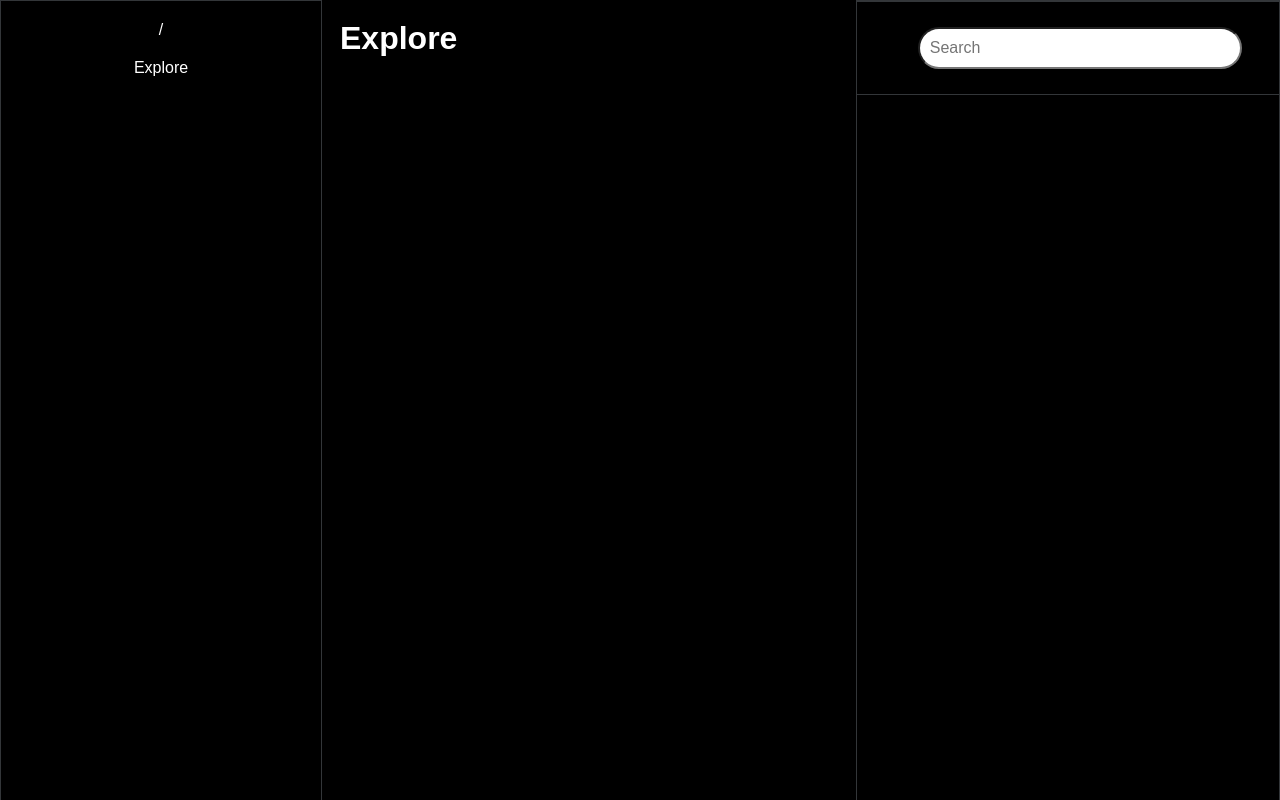
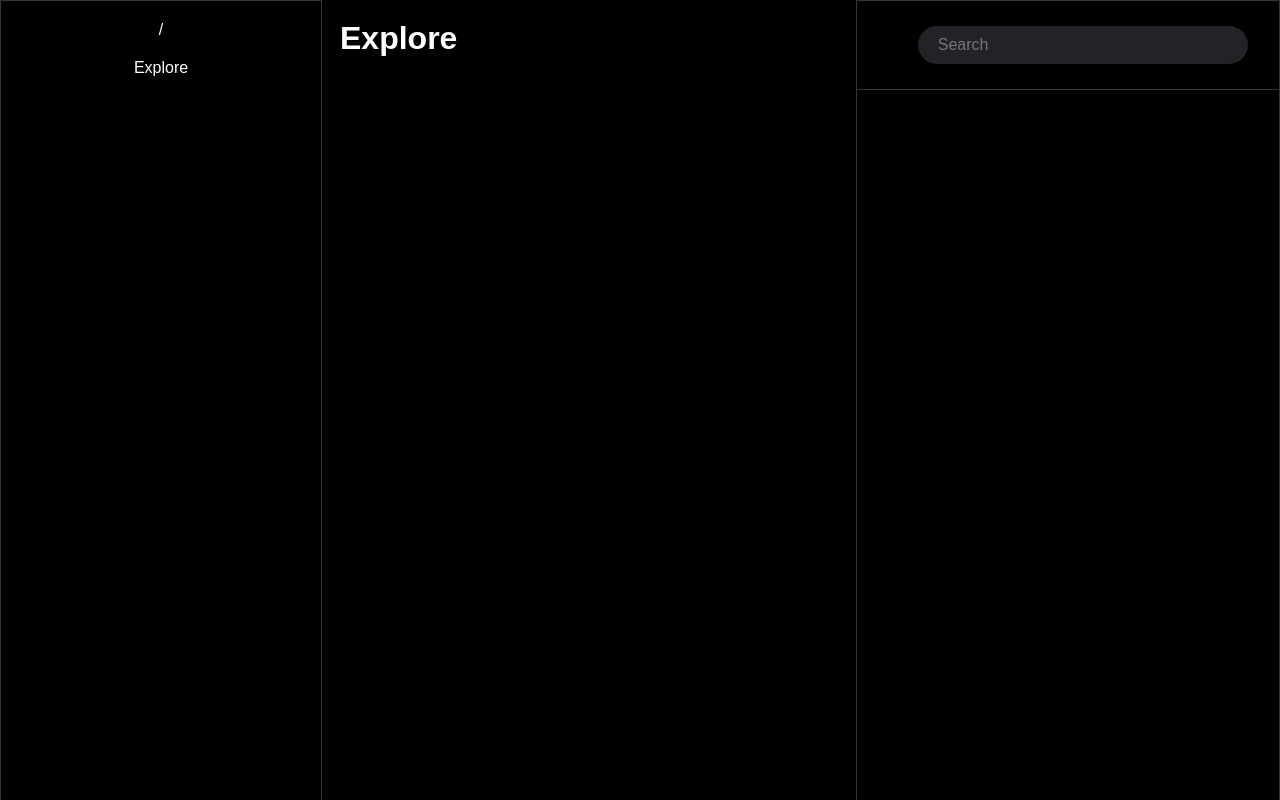
Before and after one commit to maxhayes17/TwitterClone, a React (Create React App) app in the folder frontend/: page /explore in a window 1280 px wide. Built offline with nearby package versions, Linux system fonts and the light colour scheme.

Commit message:
Fix button css outlines

```diff
--- a/frontend/src/App.css
+++ b/frontend/src/App.css
@@ -45,6 +45,14 @@ input, textarea, select{
   margin-top: 10px;
   width: 100%;
   resize: none;
+  background-color: #212327;
+  border: none;
+  outline: none;
+  color: white;
+}
+input[type=text]:focus, textarea:focus{
+  /* outline: none; */
+  outline: 2px solid #1d9bf0;
 }
 
 .postForm select{
@@ -181,6 +189,7 @@ ul{
 .btn-group button:focus{
   outline: none;
   border-bottom: 3px solid #1d9bf0;
+  margin-bottom: -1px;
   /* text-decoration-color: #1d9bf0; */
   /* text-decoration: underline; */
 }
@@ -273,9 +282,10 @@ form .button-round{
 }
 
 .search{
-  border-block: 1px solid #333639;
+  border-bottom: 1px solid #333639;
 }
 .search input{
+  padding-left: 20px;
   width: 100%;
   margin-block: 25px;
   border-radius: 3ex;
--- a/frontend/src/pages/post.js
+++ b/frontend/src/pages/post.js
@@ -90,7 +90,7 @@ function ViewPost(){
                     <p><a>{post.likes.length}</a> likes</p>
                 </div>
                 <form onSubmit={composeReply} className="replyForm">
-                    <input placeholder="Reply to this post!" name="body" autoComplete="off"/>
+                    <input placeholder="Reply to this post!" name="body" autoComplete="off" type="text"/>
                     <button type="submit" className="button-round" id="blue">Reply</button>
                 </form>
 
```
